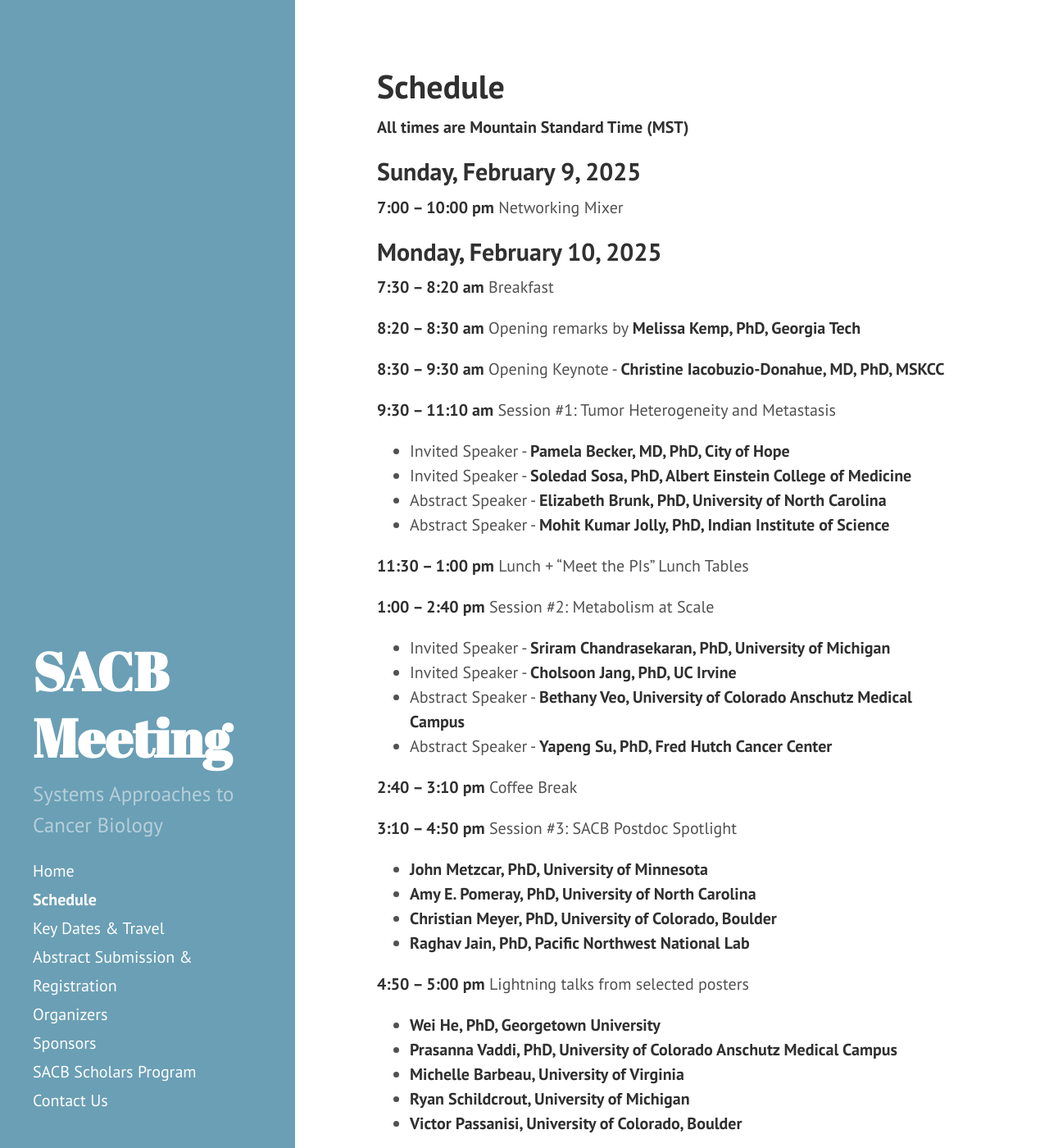
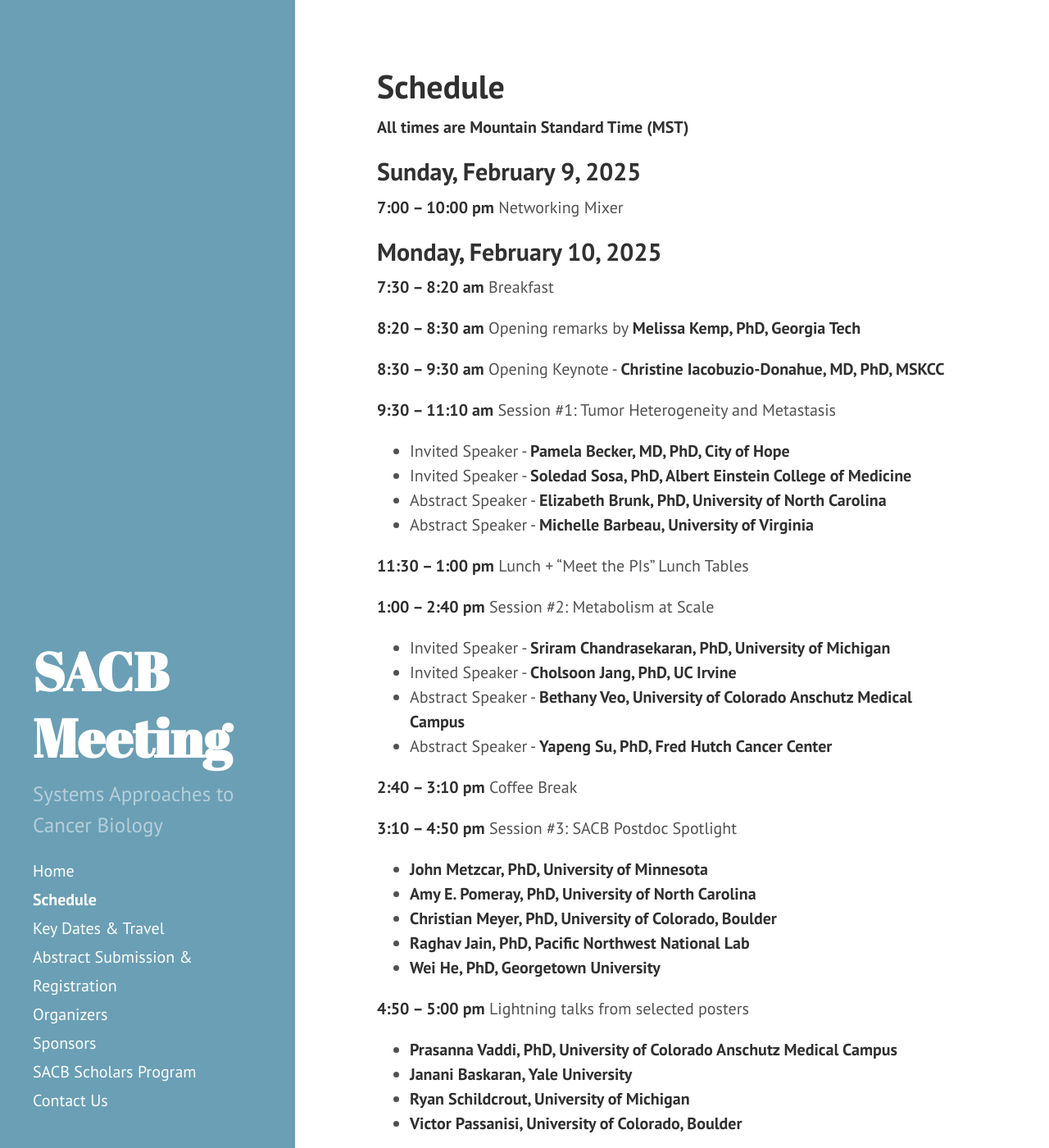
Before and after one commit to AECCSB/sacb-meeting, a Jekyll site: the page built from schedule.md, in a window 1280 px wide and 1400 px high. Shown: the whole window at 82% size. Built offline with Jekyll 4.4.1, drawn with Linux system fonts in a browser that asks for light colours.

Commit message:
Update schedule.md

```diff
--- a/schedule.md
+++ b/schedule.md
@@ -21,7 +21,7 @@
 + Invited Speaker - **Pamela Becker, MD, PhD, City of Hope**
 + Invited Speaker - **Soledad Sosa, PhD, Albert Einstein College of Medicine**
 + Abstract Speaker - **Elizabeth Brunk, PhD, University of North Carolina**
-+ Abstract Speaker - **Mohit Kumar Jolly, PhD, Indian Institute of Science**
++ Abstract Speaker - **Michelle Barbeau, University of Virginia**
 
 **11:30 – 1:00 pm**		Lunch + “Meet the PIs” Lunch Tables
 
@@ -40,12 +40,12 @@
 + **Amy E. Pomeray, PhD, University of North Carolina**
 + **Christian Meyer, PhD, University of Colorado, Boulder**
 + **Raghav Jain, PhD, Pacific Northwest National Lab**
++ **Wei He, PhD, Georgetown University**
 
 **4:50 – 5:00 pm**		Lightning talks from selected posters
 
-+ **Wei He, PhD, Georgetown University**
 + **Prasanna Vaddi, PhD, University of Colorado Anschutz Medical Campus**
-+ **Michelle Barbeau, University of Virginia**
++ **Janani Baskaran, Yale University**
 + **Ryan Schildcrout, University of Michigan**
 + **Victor Passanisi, University of Colorado, Boulder**
 
```
